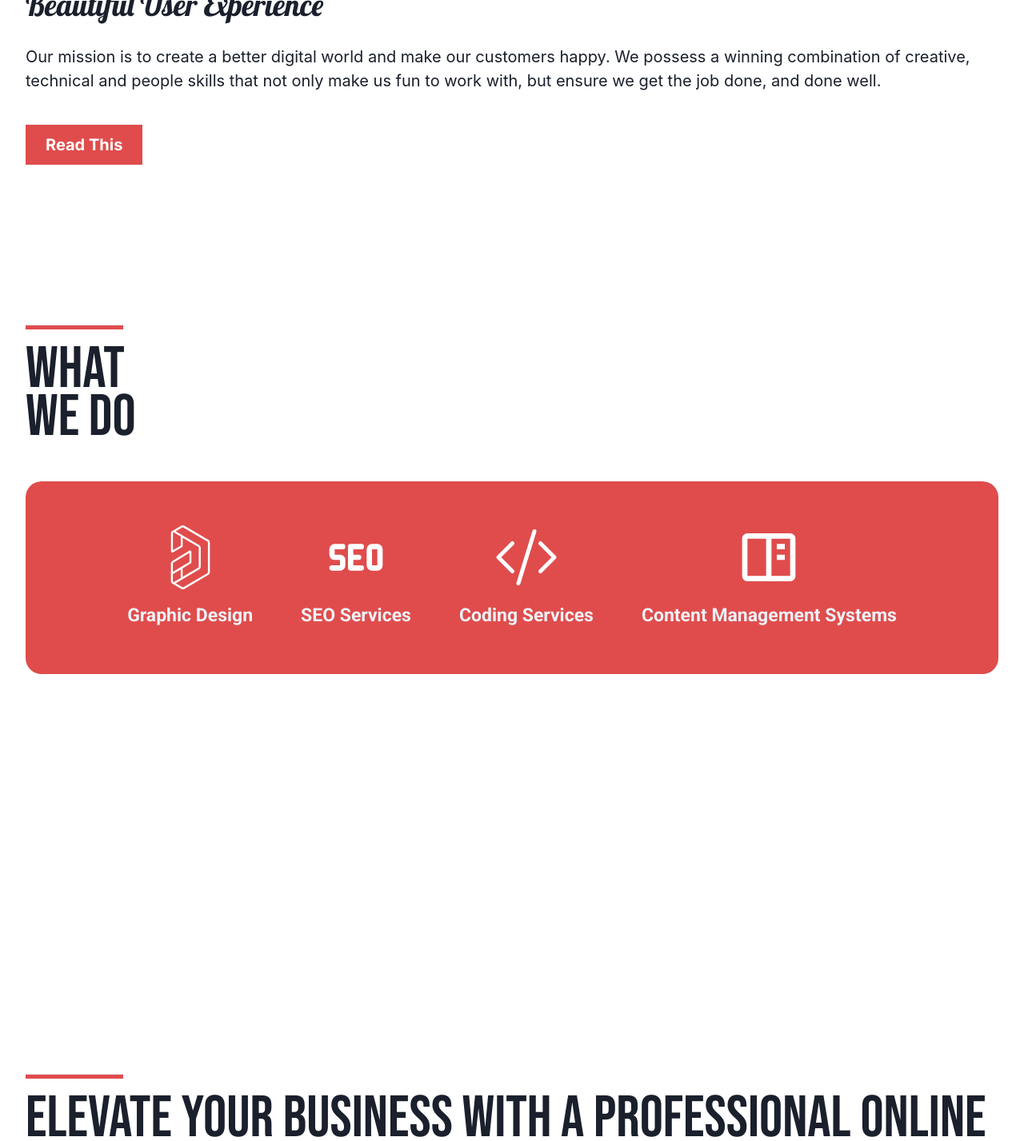
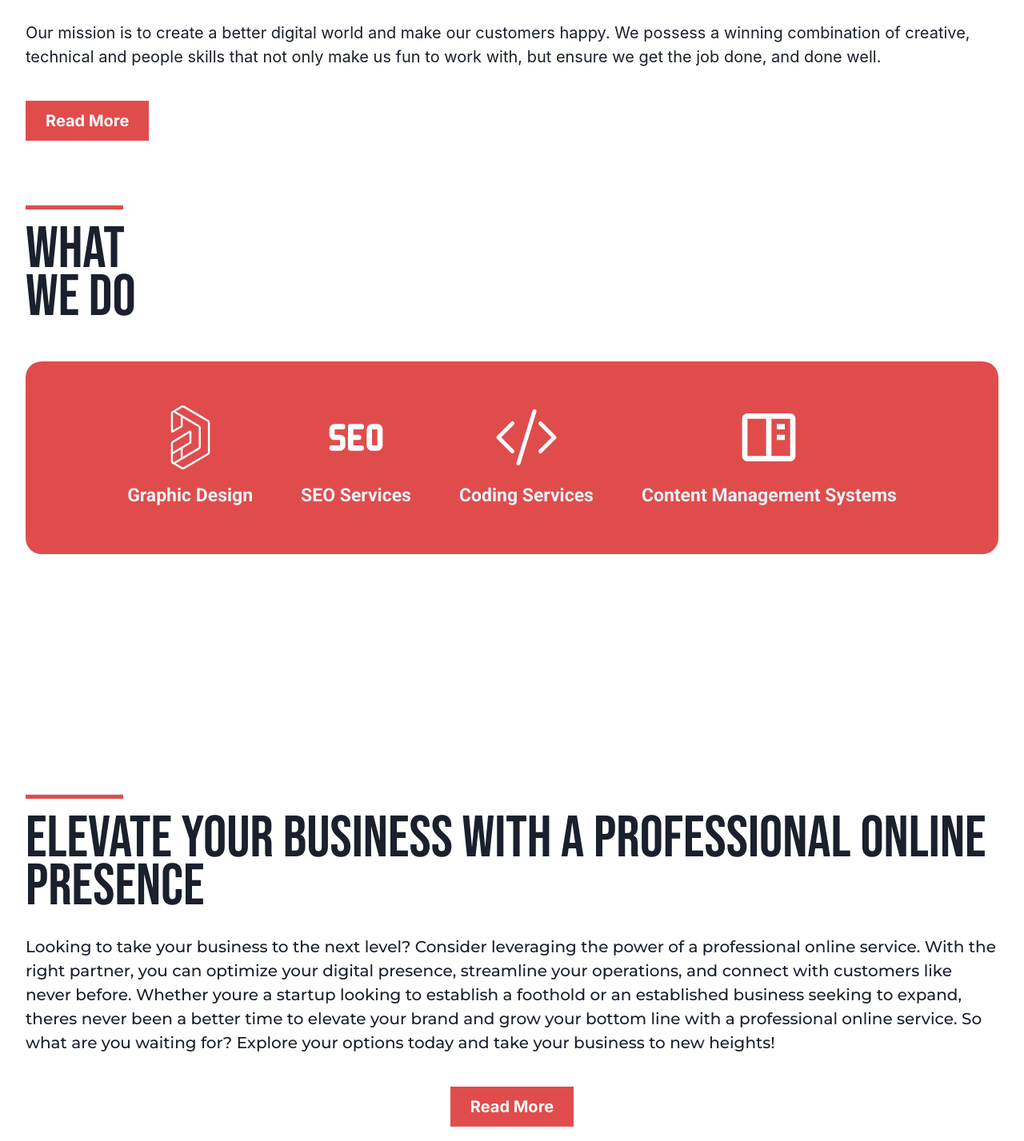
Before and after one commit to JackXN/site-smiths, a React (Vite) app: page / in a window 1280 px wide. Shown: the part 2040-3467 px from the top of the page at 80% size. Built offline with nearby package versions, Linux system fonts and the light colour scheme.

Commit message:
updated some styling in whatwedo

```diff
--- a/src/App.css
+++ b/src/App.css
@@ -9,8 +9,8 @@
 /* Raleway (Gt-America Alternative */
 @import url('https://fonts.googleapis.com/css2?family=Raleway:wght@400;500;600;700;800;900&display=swap');
 
-
-
+/* Montserrat */
+@import url('https://fonts.googleapis.com/css2?family=Montserrat:wght@300;400;500&display=swap');
 
 
 @tailwind base;
--- a/src/App.jsx
+++ b/src/App.jsx
@@ -10,7 +10,7 @@ import Navbar from './components/containers/Navbar/index';
 import DesktopNav from './components/containers/Navbar/DesktopNav';
 import Hero from './components/containers/Hero/index';
 import About from './components/containers/About/index'
-import WhatWeDo from './components/containers/About/WhatWeDo';
+
 
 import './App.css'
 
@@ -23,7 +23,7 @@ function App() {
     <DesktopNav/>
     <Hero/>
     <About/>
-    <WhatWeDo/>
+
 
 
 
--- a/src/components/Button.jsx
+++ b/src/components/Button.jsx
@@ -1,17 +1,20 @@
 import React from 'react';
 import {
-    Button
+    Button,
 } from '@chakra-ui/react';
+
+
 
 const Btn = (props) => {
   return (
     <Button
     bg='#E04C4C'
-    color='#ffff'
     borderRadius='0'
     fontFamily='inter'
     fontSize='20px'
-    padding='25px 25px'>
+    padding='25px 25px'
+    color='#ffff'
+   >
     {props.text}
     </Button>
   )
--- a/src/components/containers/About/WhatWeDo.jsx
+++ b/src/components/containers/About/WhatWeDo.jsx
@@ -5,15 +5,19 @@ import {
     Text,
     Image,
     Icon,
-    Button
+    Link
 } from '@chakra-ui/react';
 import Tilt from 'react-parallax-tilt';
+import Button from '../../Button';
 
+
+// Move all imports into constant files
 
 import { SiAltiumdesigner as DesignIcon} from 'react-icons/si';
 import {TbSeo as Seo} from 'react-icons/tb';
 import {BsCodeSlash as Code} from 'react-icons/bs'
 import {BiBookContent as CMS} from 'react-icons/bi';
+import {AiOutlineArrowRight as RightArrow} from 'react-icons/ai';
 
 
 
@@ -93,37 +97,40 @@ Online presence</h1>
     <Text as='p'>
 Looking to take your business to the next level? Consider leveraging the power of a professional online service. With the right partner, you can optimize your digital presence, streamline your operations, and connect with customers like never before. Whether youre a startup looking to establish a foothold or an established business seeking to expand, theres never been a better time to elevate your brand and grow your bottom line with a professional online service. So what are you waiting for? Explore your options today and take your business to new heights!
     </Text>
-
-
     <Box sx={styles.buttonContainer}>
-<Button
-bg='#E04C4C'
-color='#ffff'
-borderRadius='0'
-fontFamily='inter'
-fontSize='20px'
-padding='25px 25px'
-
->Read More</Button>
+<Button text='Read More'/>
 </Box>
   </Box>
 
 
 
 
-    <figure className='overflow-y-auto h-[550px] w-full lg:max-w-lg mx-auto relative no-scrollbar header-img'
+    <figure className='overflow-y-auto overflow-x-hidden h-[550px] w-full lg:max-w-lg mx-auto relative no-scrollbar header-img mt-10'
     style={{
       transform: 'rotateX(20deg)',
       boxShadow: '4px 8px 24px rgba(0,0,0,.3)',
       borderRadius: '20px',
-      transition: '.24s'
+      transition: '.24s',
+
     }}
 
     >
   <Image src='/src/showcaseImage.png' alt='project Showcase'  transform= {[null,'skew(6deg,5deg)']} borderRadius='20px'/>
   </figure>
 
-
+<Box
+display='flex'
+flexDirection='row'
+alignItems='center'
+justifyContent='center'
+mt={['64px']}
+fontSize='20px'
+fontFamily='Montserrat'
+fontWeight='medium'
+>
+<Text as='p' mr='10px'><Link href='/Gallery'>Check Out Some Of Our Work </Link></Text>
+<RightArrow />
+</Box>
 </Box>
 
 
@@ -142,7 +149,7 @@ const styles = {
   },
 
   header: {
-    mt: ['200px'],
+    // mt: ['200px'],
 // flex: 2,
     hr: {
       width: ['20%', '15%', '10%', '10%'],
@@ -220,8 +227,11 @@ const styles = {
 
           p: {
             mt: ['30px'],
+            mb: '40px',
       textAlign: 'left',
-      fontSize: ['20px']
+      fontSize: ['20px'],
+      fontFamily: 'Montserrat',
+      fontWeight: 'medium',
           },
 
           buttonContainer: {
@@ -229,6 +239,7 @@ const styles = {
           alignSelf: 'left',
           display: 'flex',
           mt: ['40px'],
+          mb: ['80px'],
           fontSize: ['30px']        }
         }
         }
--- a/src/components/containers/About/WhoWeAre.jsx
+++ b/src/components/containers/About/WhoWeAre.jsx
@@ -32,6 +32,7 @@ const WhoWeAre = () => {
         fontFamily='Roboto'
         fontStyle='italic'
         fontWeight='400'
+
         >
           We Design
         </Text>
@@ -51,7 +52,7 @@ We possess a winning combination of creative, technical and people skills that n
 
 
 <Box sx={styles.buttonContainer}>
-<Btn text='Read This'></Btn>
+<Btn text='Read More'/>
 </Box>
       </Box>
     </Box>
@@ -93,7 +94,6 @@ const styles = {
 
   rightContainer: {
 
-
   },
 
 
@@ -102,7 +102,7 @@ const styles = {
     flexDirection: 'column',
     justifyContent: 'center',
     alignItems: 'center',
-    pt: ['30px'],
+    // pt: ['30px'],
 
 
 
@@ -130,6 +130,7 @@ const styles = {
     alignSelf: 'left',
     display: 'flex',
     mt: ['40px'],
+    mb: ['80px'],
     fontSize: ['30px']
   }
 
--- a/src/components/containers/About/index.jsx
+++ b/src/components/containers/About/index.jsx
@@ -6,11 +6,13 @@ import {
 } from '@chakra-ui/react';
 import styles from './styles';
 import WhoWeAre from './WhoWeAre';
+import WhatWeDo from './WhatWeDo';
 
 const index = () => {
   return (
     <Box sx={styles.container}>
 <WhoWeAre/>
+<WhatWeDo/>
     </Box>
   )
 }
```
